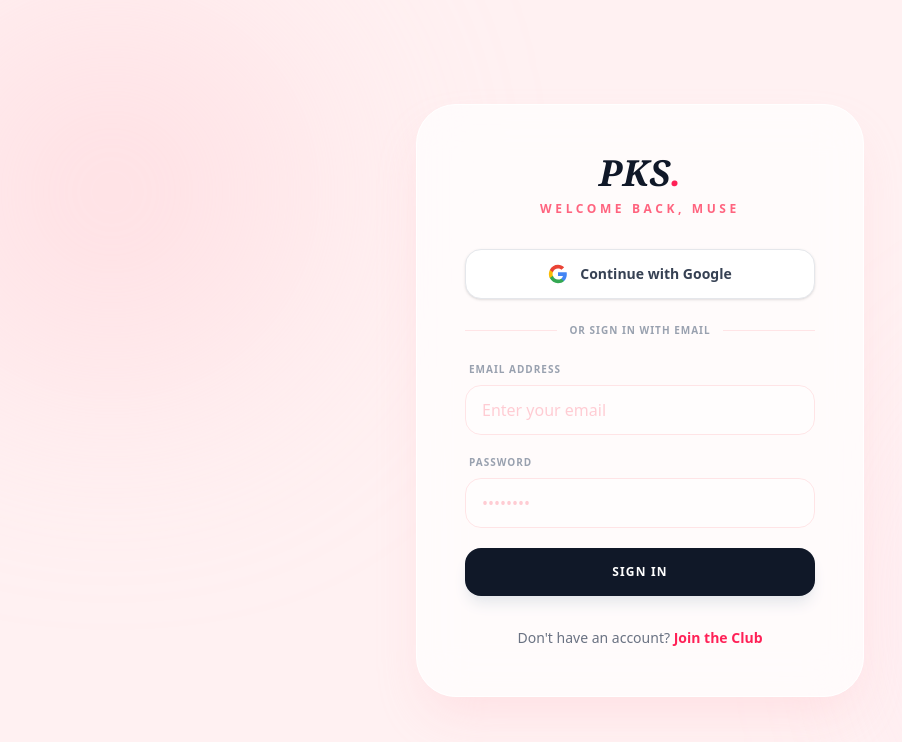
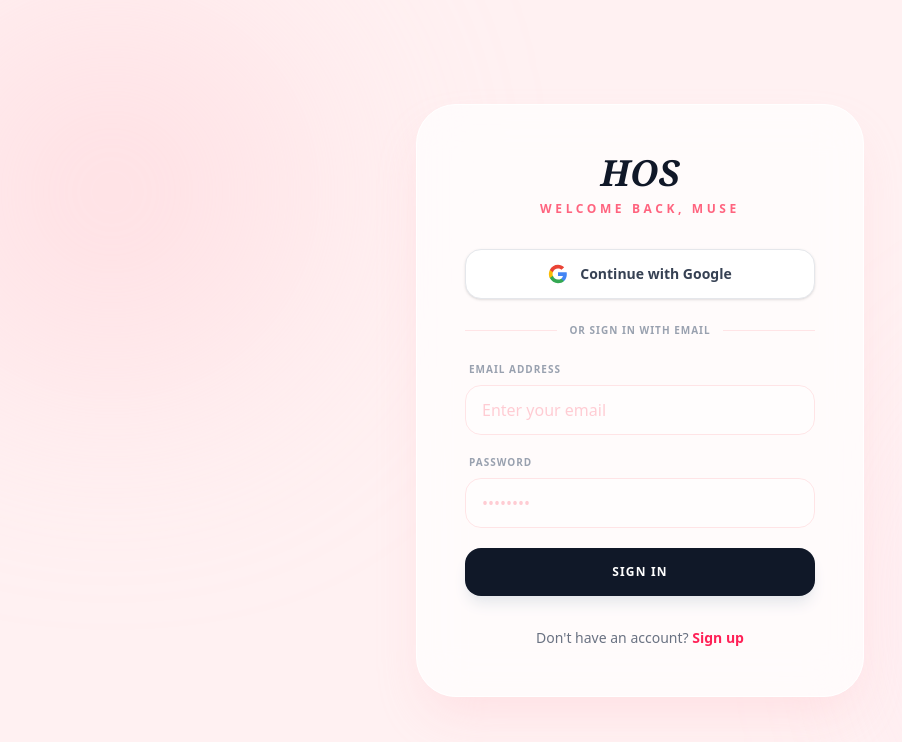
Before and after one commit to MongaAman04/Online-Store, a React (Vite) app in the folder frontend/: page /login in a window 1280 px wide. Shown: the top 742 px of the page, without its empty margins (0-902 px from the left). Built offline with nearby package versions, Linux system fonts and the light colour scheme; no server answers; the database is empty.

Commit message:
bugs fixesd

```diff
--- a/frontend/src/features/registration/login.jsx
+++ b/frontend/src/features/registration/login.jsx
@@ -155,7 +155,7 @@ const Login = () => {
                     {/* Brand */}
                     <div className="text-center mb-8">
                         <h1 className="text-4xl font-serif italic font-bold text-gray-900 mb-2">
-                            PKS<span className="text-rose-500">.</span>
+                            HOS<span className="text-rose-500"></span>
                         </h1>
                         <p className="text-xs uppercase tracking-[0.3em] text-rose-400 font-bold">
                             Welcome Back, Muse
@@ -248,7 +248,7 @@ const Login = () => {
                         <p className="text-sm text-gray-500 font-light">
                             Don't have an account?{" "}
                             <Link className="text-rose-500 font-bold hover:underline transition-all" to="/signup">
-                                Join the Club
+                                Sign up
                             </Link>
                         </p>
                     </div>
--- a/frontend/src/features/registration/signup.jsx
+++ b/frontend/src/features/registration/signup.jsx
@@ -165,7 +165,7 @@ const Signup = () => {
                 >
                     <div className="mb-10">
                         <h1 className="text-3xl font-serif italic text-gray-900 mb-2">Create Account</h1>
-                        <p className="text-gray-500 font-light text-sm">Join PKS Luxe for exclusive early access and style updates.</p>
+                        <p className="text-gray-500 font-light text-sm">Join HOS  for exclusive early access and style updates.</p>
                     </div>
 
                     <div className="space-y-6">
```
